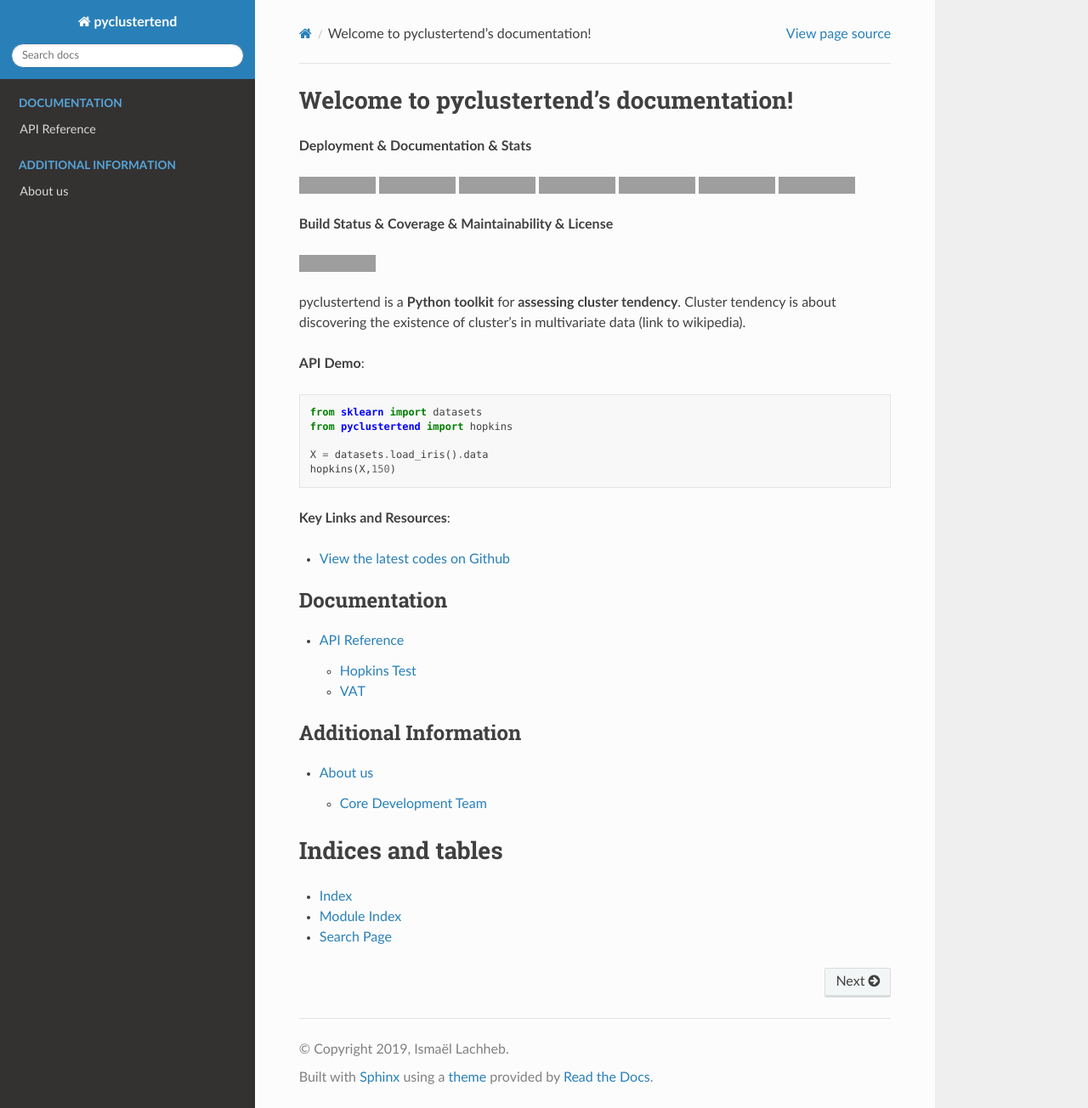
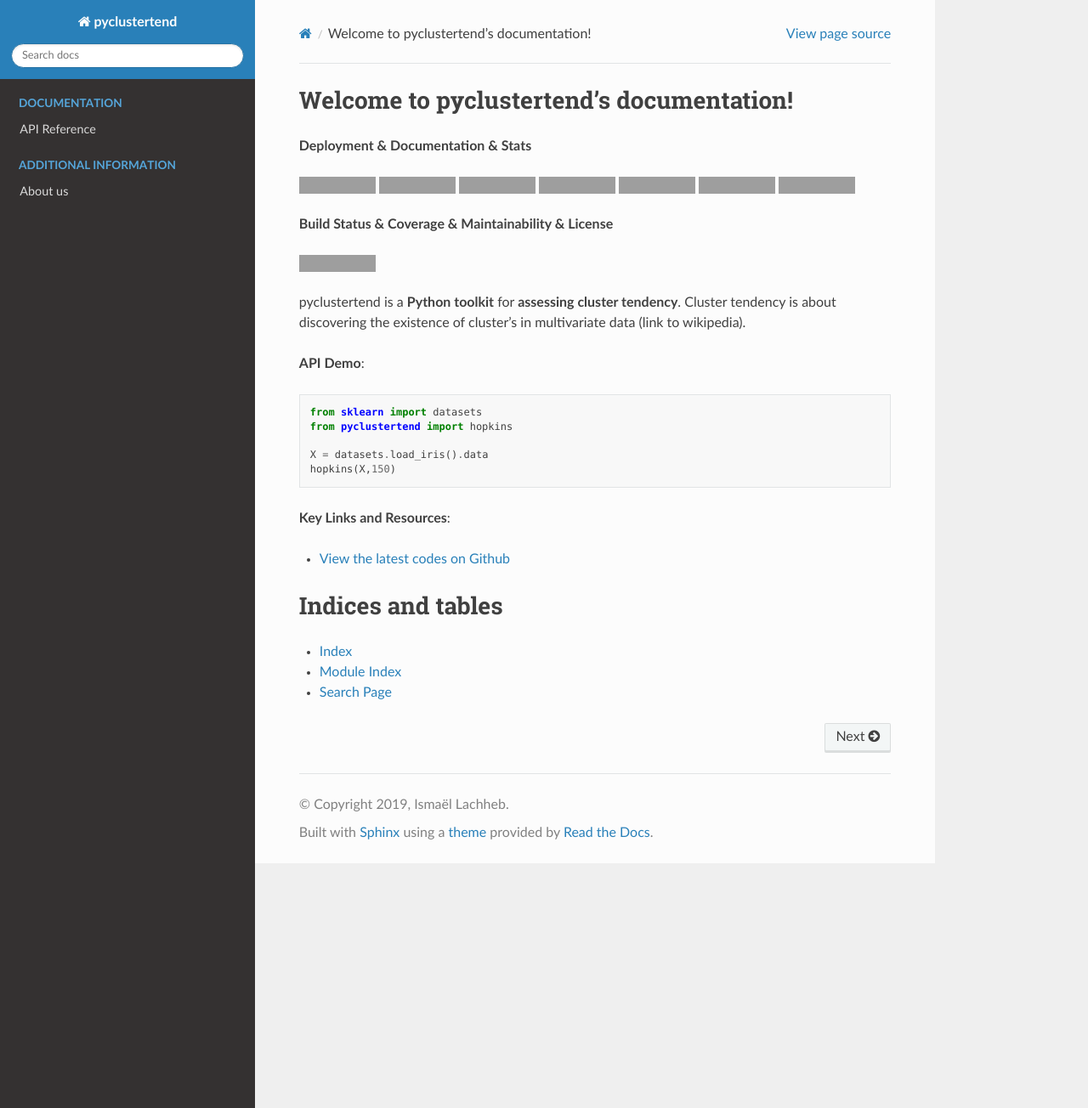
Before and after one commit to lachhebo/pyclustertend, a Sphinx documentation site: the page built from docs/source/index.rst, in a window 1280 px wide and 1304 px high, cut to the strip 0-1304 px from the top of the window. Shown: the whole strip at 85% size. Built offline with Sphinx 7.4.7 and the Read the Docs theme 2.0.0, drawn with Linux system fonts in a browser that asks for light colours; formulas are drawn with MathJax 3; some of the changed lines change nothing that is shown; grey boxes are pictures that could not be loaded.

Commit message:
fix : documentation

```diff
--- a/docs/source/index.rst
+++ b/docs/source/index.rst
@@ -74,7 +74,13 @@ in multivariate data (link to wikipedia).
 
 .. toctree::
    :maxdepth: 2
+   :caption: Contents:
+
+
+.. toctree::
+   :maxdepth: 2
    :caption: Documentation
+   :hidden:
 
    pyclustertend
 
@@ -83,6 +89,7 @@ in multivariate data (link to wikipedia).
 .. toctree::
    :maxdepth: 2
    :caption: Additional Information
+   :hidden:
 
    about
 
```
